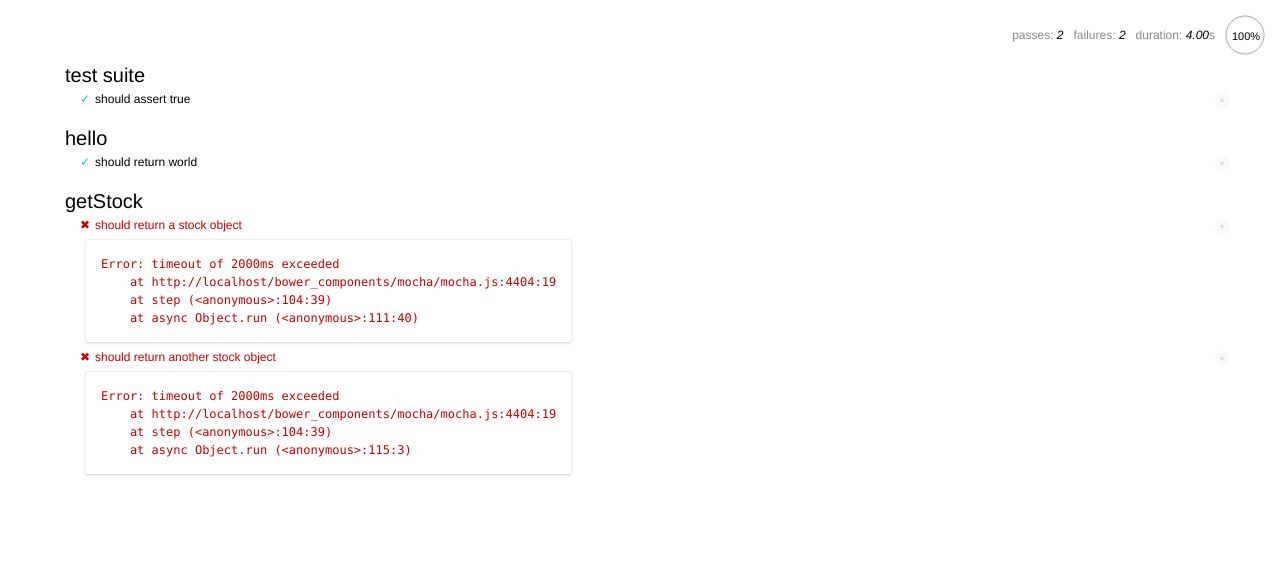
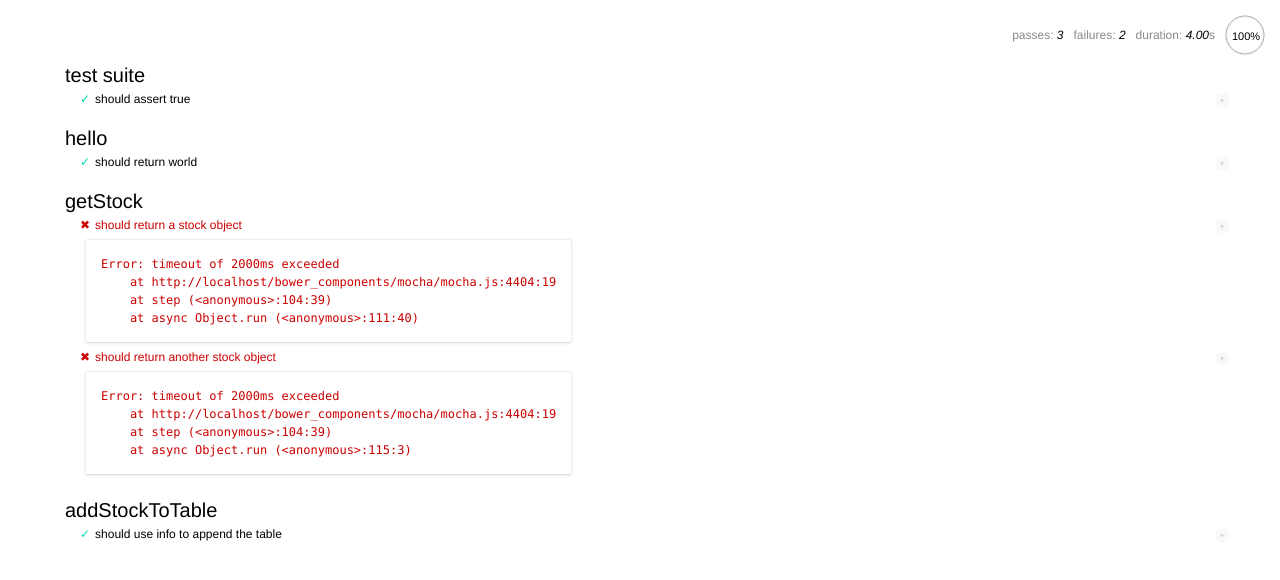
Before and after one commit to luketlancaster/mocha-portfolio, a website: page test/index.html in a window 1280 px wide. Drawn offline with nearby package versions, Linux system fonts and the light colour scheme.

Commit message:
four tests pass, appending data to table

```diff
--- a/public/js/main.js
+++ b/public/js/main.js
@@ -1,5 +1,11 @@
 function hello() {
   return 'world';
+}
+
+function addStockToTable(stock) {
+  var $row = $('<tr></tr>');
+
+  $('tbody').append($row);
 }
 
 function getStock(symbol, cb) {
--- a/test/index.html
+++ b/test/index.html
@@ -10,7 +10,7 @@
   <body>
     <div id="mocha">
       <div class="mocha-fixture hidden">
-        <h1>Hello World</h1>
+        <table><thead></thead><tbody></tbody></table>
       </div>
     </div>
 
--- a/test/spec/main.test.js
+++ b/test/spec/main.test.js
@@ -27,3 +27,12 @@ describe('getStock', function() {
     });
   });
 });
+
+describe('addStockToTable', function () {
+  it('should use info to append the table', function () {
+    var stock = { Name: 'SuperCorp', Symbol: 'SPCP', LastPrice: 2.33};
+    $('tr').length.should.equal(0);
+    addStockToTable(stock);
+    $('tr').length.should.equal(1);
+  });
+});
```
